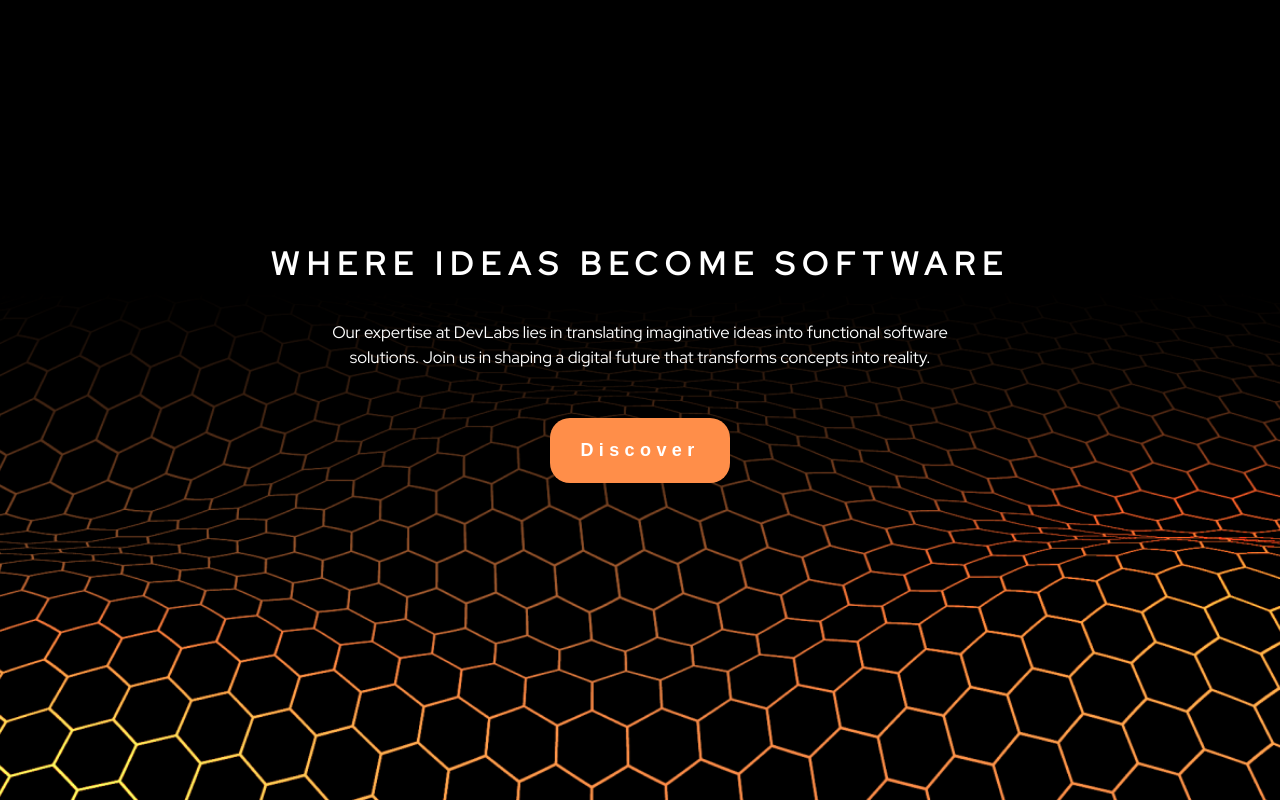
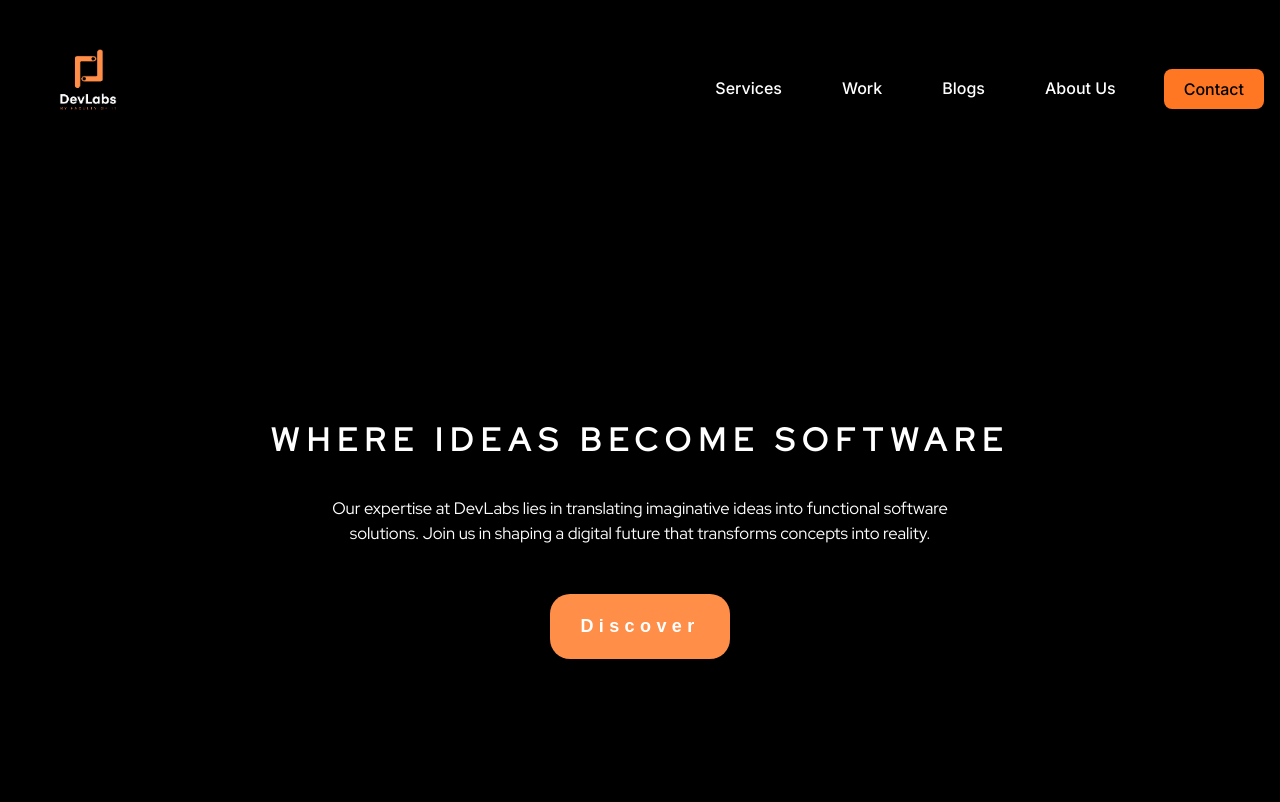
Before and after one commit to FIT-DevLabs/DevLabs-Official-Website, a Next.js app: page / in a window 1280 px wide. Shown: the top 802 px of the page. Built offline with nearby package versions, Linux system fonts and the light colour scheme.

Commit message:
fix: resolve errors and improve folder structure

```diff
--- a/package.json
+++ b/package.json
@@ -15,9 +15,9 @@
     "autoprefixer": "10.4.15",
     "eslint": "8.48.0",
     "eslint-config-next": "13.4.19",
-    "next": "13.4.19",
-    "postcss": "8.4.28",
-    "react": "^18.2.0",
+    "next": "^13.5.6",
+    "postcss": "^8.4.33",
+    "react": "18.2.0",
     "react-dom": "18.2.0",
     "react-particles": "^2.12.2",
     "react-particles-js": "^3.6.0",
--- a/src/app/layout.tsx
+++ b/src/app/layout.tsx
@@ -20,9 +20,9 @@ export default function RootLayout({
   return (
     <html lang="en">
       <body className={inter.className}>
-        {/* <NavBar /> */}
+        <NavBar />
         {children}
-        {/* <Footer /> */}
+        <Footer />
       </body>
     </html>
   )
--- a/src/app/page.tsx
+++ b/src/app/page.tsx
@@ -1,53 +1,13 @@
 "use client";
 import React, { useEffect } from "react";
 import "../styles/heroStyles.css";
-import HexagonParticleCanvas from "@/components/home/HexagonParticleCanvas";
-// import VANTA from "vanta";
-// import { DOTS } from "vanta/dist/vanta.dots.min";
+import HeroSection from "@/components/home/HeroSection";
 
 export default function Home() {
-  // useEffect(() => {
-  //   // Initialize the VANTA.DOTS effect
-  //   const vantaEffect = VANTA.DOTS({
-  //     el: "#animation-bg",
-  //     mouseControls: true,
-  //     touchControls: true,
-  //     gyroControls: false,
-  //     minHeight: 200.0,
-  //     minWidth: 200.0,
-  //     scale: 1.0,
-  //     scaleMobile: 1.0,
-  //     showLines: false,
-  //   });
-
-    // Cleanup the VANTA effect when the component unmounts
-  //   return () => {
-  //     if (vantaEffect) {
-  //       vantaEffect.destroy();
-  //     }
-  //   };
-  // }, []);
 
   return (
-    <div className="animation-bg">
-      <div className="heroSection">
-        <div className="heroSubSection1">
-          <h1 className="heroText1">WHERE IDEAS BECOME SOFTWARE</h1>
-          <p className="heroText2">
-            Our expertise at DevLabs lies in translating imaginative ideas into
-            functional software solutions. Join us in shaping a digital future
-            that transforms concepts into reality.
-          </p>
-          <button className="heroBtn">
-            <span>Discover</span>
-          </button>
-          {/* <section>
-            <HexagonParticleCanvas />
-          </section> */}
-        </div>
-      </div>
-      <script src="https://cdnjs.cloudflare.com/ajax/libs/three.js/r134/three.min.js"></script>
-      <script src="https://cdn.jsdelivr.net/npm/vanta@latest/dist/vanta.dots.min.js"></script>
-    </div>
+    <>
+      <HeroSection />
+    </>
   );
 }
--- a/src/components/common/NavBar.tsx
+++ b/src/components/common/NavBar.tsx
@@ -15,7 +15,7 @@ const NavBar: React.FC<NavBarProps> = () => {
   };
 
   return (
-    <nav>
+    <nav style={{backgroundColor: "black"}}>
       <div className={styles.navbar_outer}>
         <a href="#" className={styles.logo_link}>
           <img
--- a/src/components/home/HeroSection.tsx
+++ b/src/components/home/HeroSection.tsx
@@ -0,0 +1,22 @@
+const HeroSection = () => {
+
+    return (
+        <div className="animation-bg">
+            <div className="heroSection">
+                <div className="heroSubSection1">
+                    <h1 className="heroText1">WHERE IDEAS BECOME SOFTWARE</h1>
+                    <p className="heroText2">
+                        Our expertise at DevLabs lies in translating imaginative ideas into
+                        functional software solutions. Join us in shaping a digital future
+                        that transforms concepts into reality.
+                    </p>
+                    <button className="heroBtn">
+                        <span>Discover</span>
+                    </button>
+                </div>
+            </div>
+        </div>
+    );
+}
+
+export default HeroSection;
--- a/src/components/home/HexagonParticleCanvas.tsx
+++ /dev/null
@@ -1,24 +0,0 @@
-// HexagonParticleCanvas.tsx
-import React, { useEffect } from 'react';
-import Particles from 'react-particles';
-import particleConfig from './particleConfig';
-import tsParticles from 'tsparticles';
-
-const HexagonParticleCanvas: React.FC = () => {
-
-  useEffect(() => {
-    window.onresize = () => {
-      // Recalculate the canvas size on window resize
-      window.dispatchEvent(new Event('resize'));
-    };
-  }, []);
-
-  return (
-    <div className="hexagon-particle-canvas">
-      <Particles params={particleConfig} />
-    </div>
-  );
-
-};
-
-export default HexagonParticleCanvas;
--- a/src/components/home/ParticleConfig.tsx
+++ /dev/null
@@ -1,22 +0,0 @@
-// ParticleConfig.tsx
-import React from 'react';
-
-const particleConfig = {
-  particles: {
-    number: {
-      value: 100, // Adjust the number of particles
-    },
-    shape: {
-      type: "polygon",
-      polygon: {
-        nb_sides: 6, // Use a hexagon shape
-      },
-    },
-    size: {
-      value: 20, // Adjust the size of particles
-    },
-    // Other particle properties like color, opacity, etc.
-  },
-};
-
-export default particleConfig;
--- a/src/styles/NavBar.module.css
+++ b/src/styles/NavBar.module.css
@@ -14,7 +14,8 @@
   @apply font-medium flex flex-col lg:flex-row p-4 lg:p-0 lg:space-x-8 mt-0 items-end w-auto;
 }
 .ul_list_item {
-  @apply block py-2 pl-3 lg:pr-4 lg:border-b-[0.75px] lg:border-b-black transition duration-500 lg:hover:border-b lg:hover:border-b-[#e48f5b];
+  @apply block py-2 pl-3 lg:pr-4 lg:border-b-[0.75px] lg:border-b-black transition duration-500 lg:hover:border-b lg:hover:border-b-[#e48f5b]
+  text-white;
 }
 .contact_btn {
   @apply block py-2 pl-5 pr-5 bg-[#ff7723] rounded-lg;
--- a/src/styles/heroStyles.css
+++ b/src/styles/heroStyles.css
@@ -138,11 +138,7 @@
 }
 
 .animation-bg{
-  background-image: url(../app/background.png);
-  background-size: cover;
-  background-position:center;
-  background-repeat: no-repeat;
-  background-attachment: fixed;
+  background-color: black;
 }
 
 @keyframes scaleUp {
```
Also changed, not shown: src/components/home/3dHexagons.tsx (deleted), 1 other file (tests, documents, lock files or other folders).
